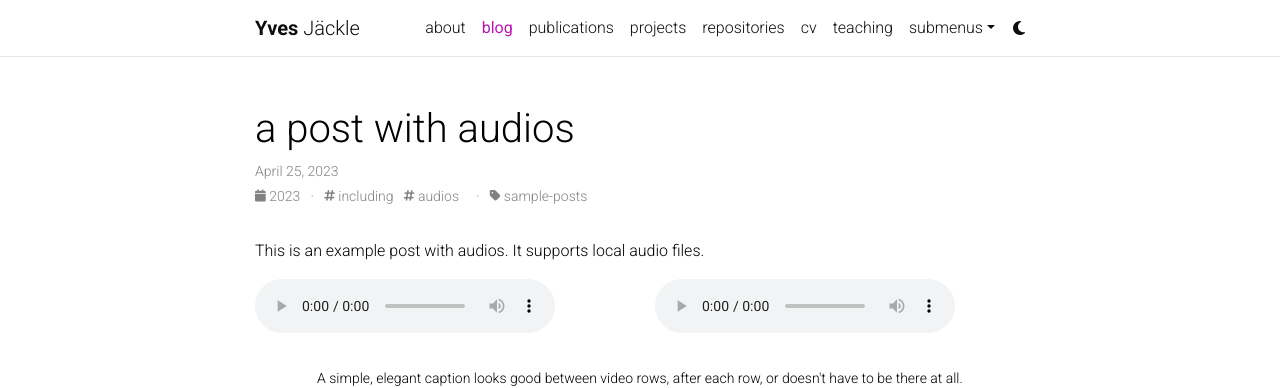
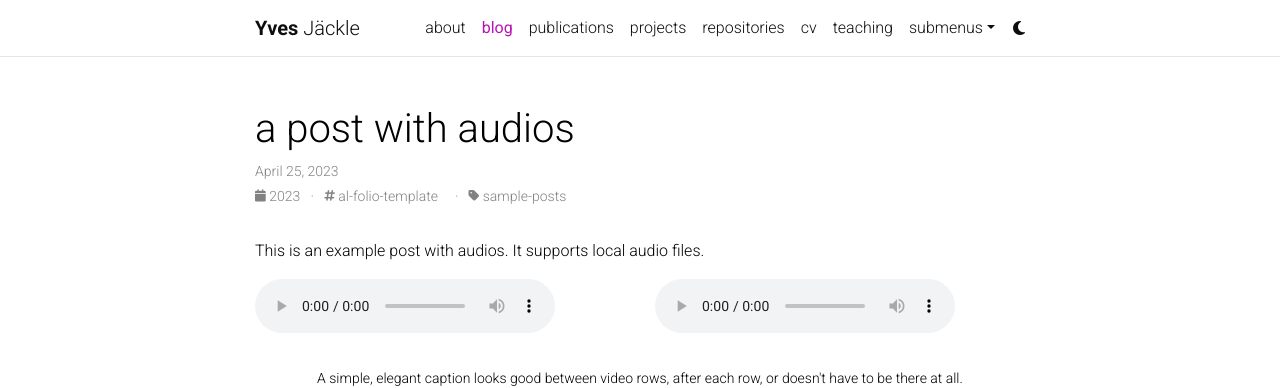
Before and after one commit to Happyves/happyves.github.io, a Jekyll site: the page built from _posts/2023-04-25-audios.md, in a window 1280 px wide. Shown: the top 388 px of the page. Built offline with Jekyll 4.4.1, drawn with Linux system fonts in a browser that asks for light colours; comment, search, counter and statistics services are not loaded; a style sheet for code colours, icons or effects is not loaded.

Commit message:
Update 2023-04-25-audios.md

```diff
--- a/_posts/2023-04-25-audios.md
+++ b/_posts/2023-04-25-audios.md
@@ -3,7 +3,7 @@ layout: post
 title:  a post with audios
 date: 2023-04-25 10:25:00
 description: this is what included audios could look like
-tags: including audios
+tags: al-folio-template
 categories: sample-posts
 ---
 This is an example post with audios. It supports local audio files.
```
